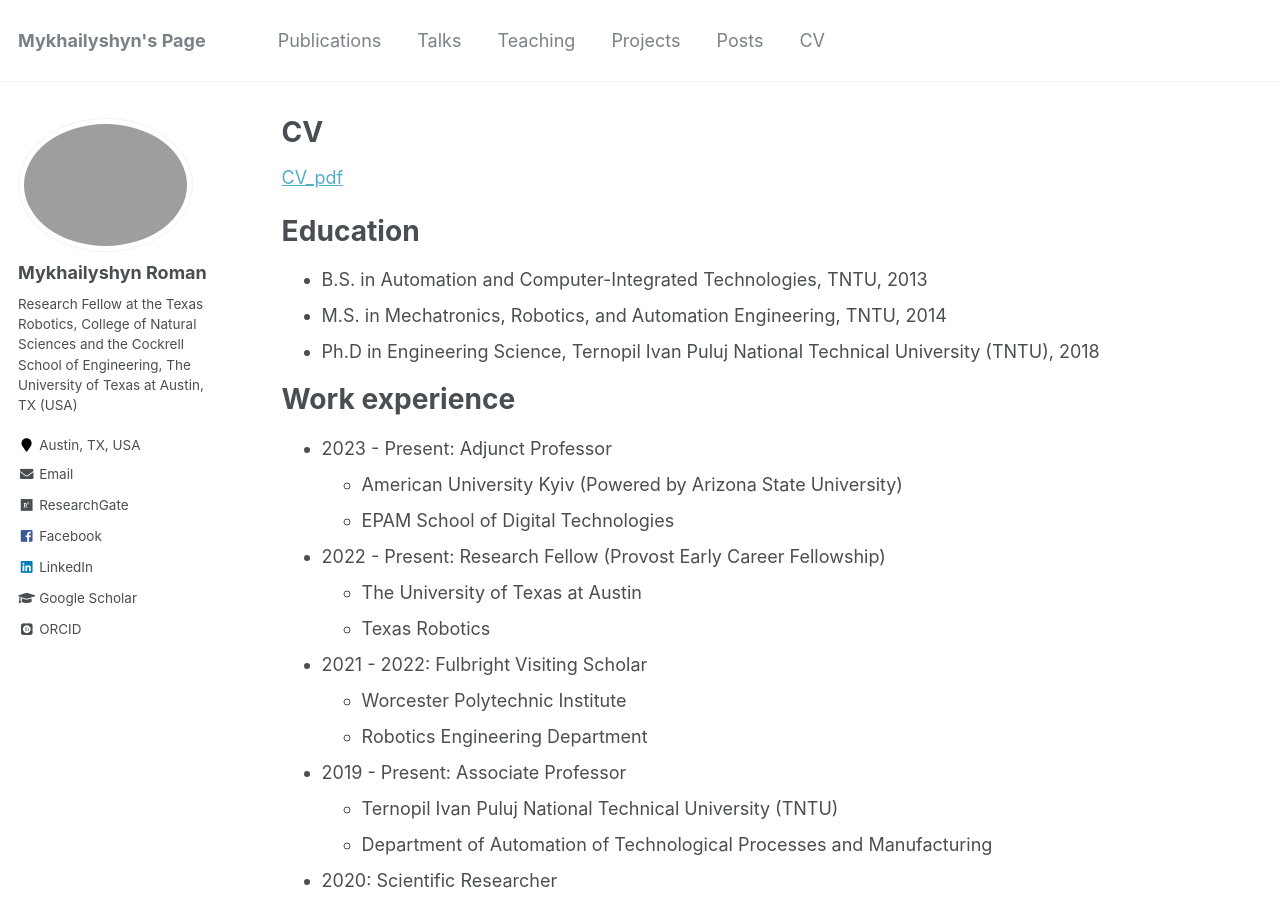
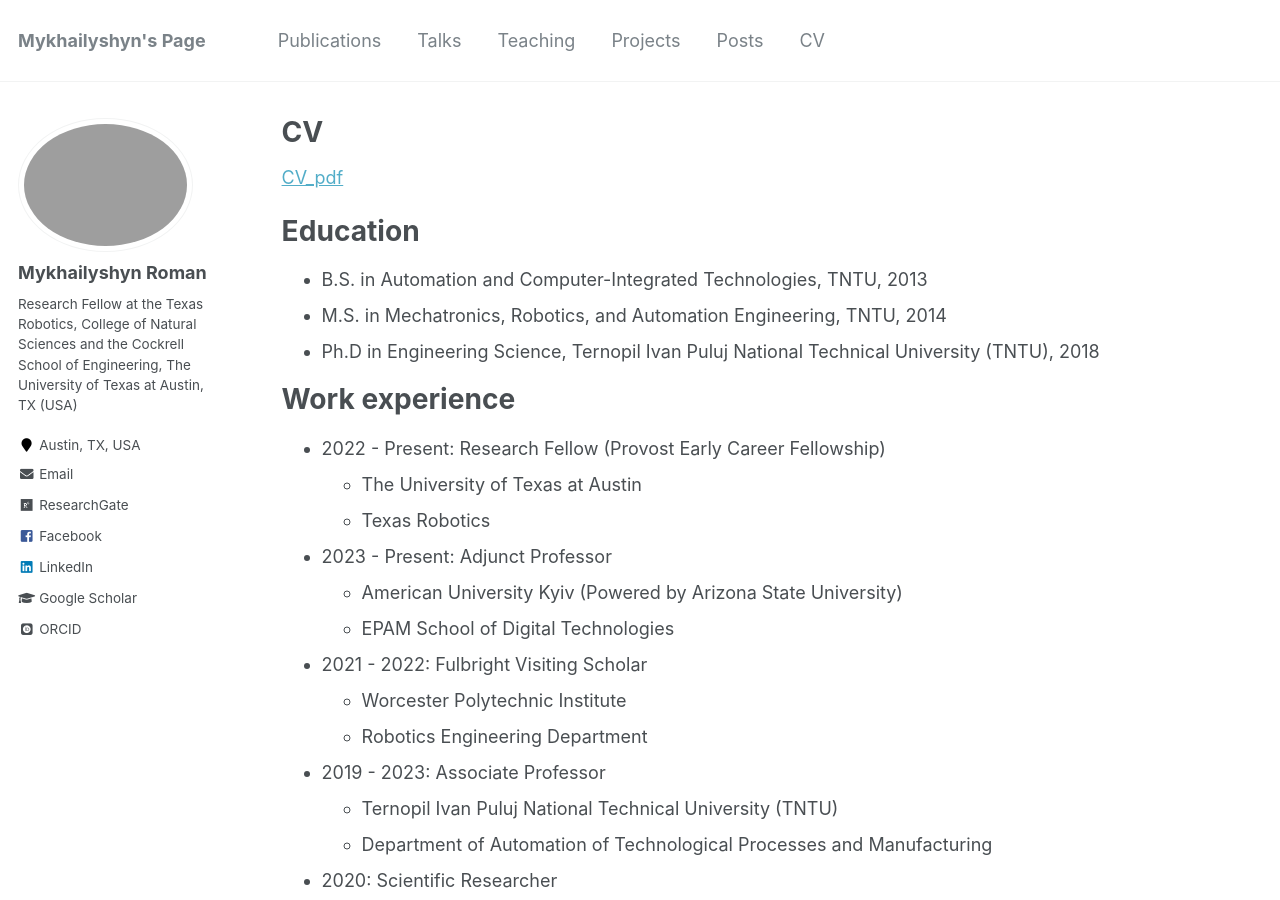
Before and after one commit to RomanMykhailyshyn/RomanMykhailyshyn.github.io, a Jekyll site: the page built from _pages/cv.md, in a window 1280 px wide and 900 px high. Built offline with Jekyll 4.4.1, drawn with Linux system fonts in a browser that asks for light colours; some web fonts are replaced.

Commit message:
Update cv.md

```diff
--- a/_pages/cv.md
+++ b/_pages/cv.md
@@ -17,19 +17,19 @@ Education
 
 Work experience
 ======
+* 2022 - Present: Research Fellow (Provost Early Career Fellowship)
+  * The University of Texas at Austin
+  * Texas Robotics
+
 * 2023 - Present: Adjunct Professor
   * American University Kyiv (Powered by Arizona State University)
   * EPAM School of Digital Technologies
-
-* 2022 - Present: Research Fellow (Provost Early Career Fellowship)
-  * The University of Texas at Austin
-  * Texas Robotics
 
 * 2021 - 2022: Fulbright Visiting Scholar
   * Worcester Polytechnic Institute
   * Robotics Engineering Department
 
-* 2019 - Present: Associate Professor
+* 2019 - 2023: Associate Professor
   * Ternopil Ivan Puluj National Technical University (TNTU)
   * Department of Automation of Technological Processes and Manufacturing
 
```
